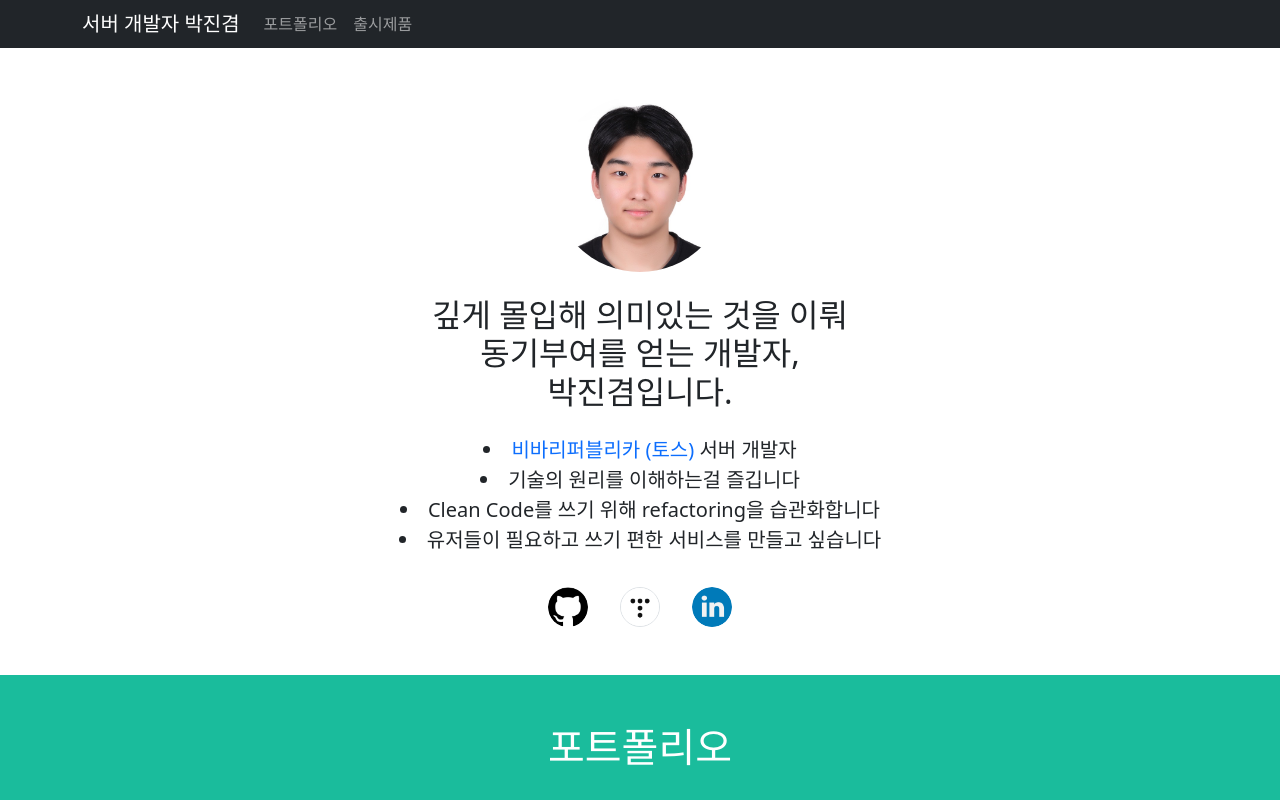
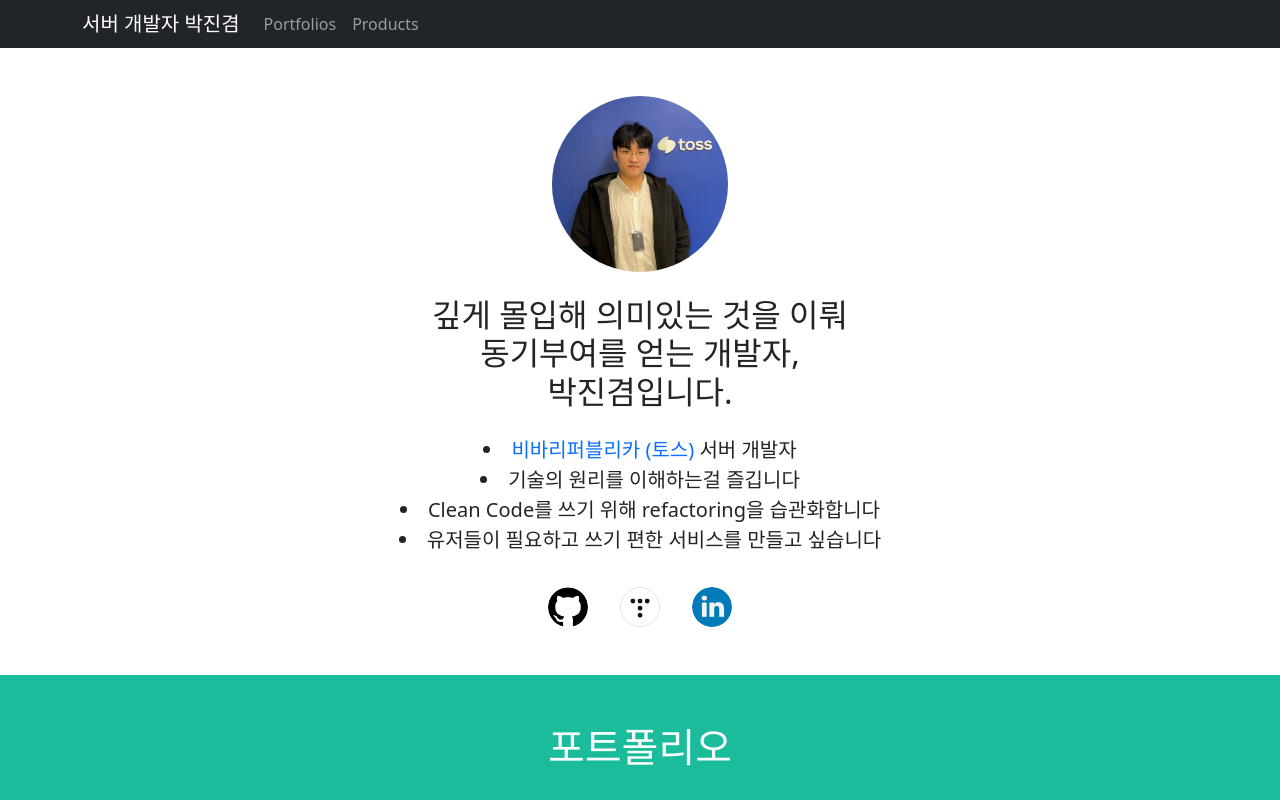
Before and after one commit to jinkyumpark/jinkyumpark, a React (Create React App) app: page / in a window 1280 px wide. Shown: the top 800 px of the page. Built offline with nearby package versions, Linux system fonts and the light colour scheme.

Commit message:
change topnav label to English, change profile image

```diff
--- a/src/common/Topnav.js
+++ b/src/common/Topnav.js
@@ -14,11 +14,11 @@ const Topnav = () => {
 					<Navbar.Brand href={`${process.env.PUBLIC_URL}/`}>서버 개발자 박진겸</Navbar.Brand>
 					<Nav className='me-auto'>
 						<Nav.Link href={`${process.env.PUBLIC_URL}/portfolio`} active={currentUrl.startsWith('/portfolio')}>
-							포트폴리오
+							Portfolios
 						</Nav.Link>
 
 						<Nav.Link href={`${process.env.PUBLIC_URL}/product`} active={currentUrl.startsWith('/product')}>
-							출시제품
+							Products
 						</Nav.Link>
 					</Nav>
 				</Container>
--- a/src/main/IntroductionSection.js
+++ b/src/main/IntroductionSection.js
@@ -1,6 +1,6 @@
 import React from 'react'
 import WebLink from '../common/WebLink'
-import profile from '../images/main-profile.jpg'
+import profile from '../images/main-profile-2.jpg'
 import parse from 'html-react-parser'
 import styled from 'styled-components';
 
```
Also changed, not shown: src/images/main-profile-2.jpg (added).
